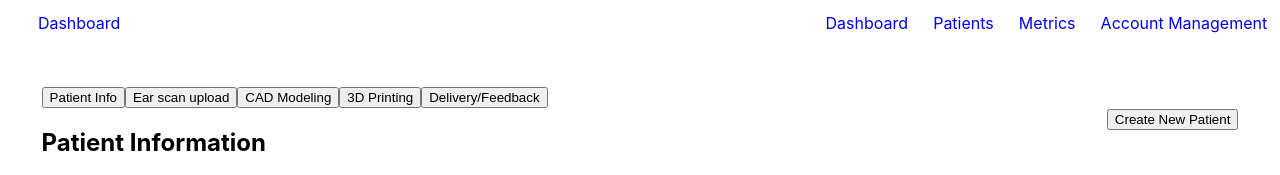
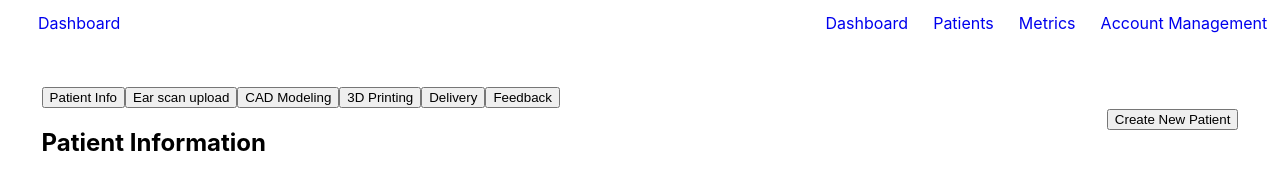
Before and after one commit to hack4impact-uiuc/3dp4me, a React (Create React App) app in the folder frontend/: page / in a window 1280 px wide. Shown: the top 175 px of the page. Built offline with nearby package versions, Linux system fonts and the light colour scheme.

Commit message:
updated main dashboard table tab design

```diff
--- a/frontend/src/Components/Dashboard/Dashboard.js
+++ b/frontend/src/Components/Dashboard/Dashboard.js
@@ -8,7 +8,6 @@ const Dashboard = (props) => {
 
   const [patients, setPatients] = useState([])
 
-
   return (
     <div>
       <div className="tabs">
@@ -17,7 +16,8 @@ const Dashboard = (props) => {
         <button>Ear scan upload</button>
         <button>CAD Modeling</button>
         <button>3D Printing</button>
-        <button>Delivery/Feedback</button>
+        <button>Delivery</button>
+        <button>Feedback</button>
       </div>
       <div className="patient-list">
         <div className="header">
```
